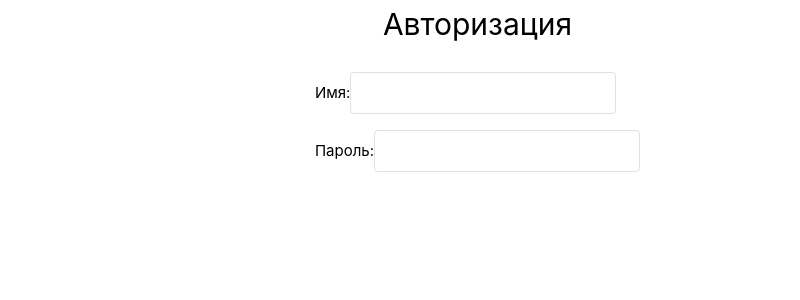
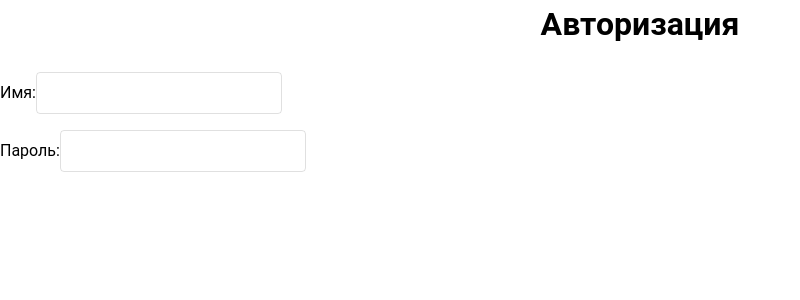
Before and after one commit to kvantorium-vlz-it/tehnostrelka-2025-team-2, a Nuxt app in the folder frontend/: page / in a window 1280 px wide. Shown: the top 300 px of the page, without its empty margins (0-800 px from the left). Built offline with nearby package versions, Linux system fonts and the light colour scheme.

Commit message:
Удалил css

```diff
--- a/frontend/assets/base.css
+++ /dev/null
@@ -1,86 +0,0 @@
-/* color palette from <https://github.com/vuejs/theme> */
-:root {
-    --vt-c-white: #ffffff;
-    --vt-c-white-soft: #f8f8f8;
-    --vt-c-white-mute: #f2f2f2;
-
-    --vt-c-black: #181818;
-    --vt-c-black-soft: #222222;
-    --vt-c-black-mute: #282828;
-
-    --vt-c-indigo: #2c3e50;
-
-    --vt-c-divider-light-1: rgba(60, 60, 60, 0.29);
-    --vt-c-divider-light-2: rgba(60, 60, 60, 0.12);
-    --vt-c-divider-dark-1: rgba(84, 84, 84, 0.65);
-    --vt-c-divider-dark-2: rgba(84, 84, 84, 0.48);
-
-    --vt-c-text-light-1: var(--vt-c-indigo);
-    --vt-c-text-light-2: rgba(60, 60, 60, 0.66);
-    --vt-c-text-dark-1: var(--vt-c-white);
-    --vt-c-text-dark-2: rgba(235, 235, 235, 0.64);
-  }
-
-  /* semantic color variables for this project */
-  :root {
-    --color-background: var(--vt-c-white);
-    --color-background-soft: var(--vt-c-white-soft);
-    --color-background-mute: var(--vt-c-white-mute);
-
-    --color-border: var(--vt-c-divider-light-2);
-    --color-border-hover: var(--vt-c-divider-light-1);
-
-    --color-heading: var(--vt-c-text-light-1);
-    --color-text: var(--vt-c-text-light-1);
-
-    --section-gap: 160px;
-  }
-
-  @media (prefers-color-scheme: dark) {
-    :root {
-      --color-background: var(--vt-c-black);
-      --color-background-soft: var(--vt-c-black-soft);
-      --color-background-mute: var(--vt-c-black-mute);
-
-      --color-border: var(--vt-c-divider-dark-2);
-      --color-border-hover: var(--vt-c-divider-dark-1);
-
-      --color-heading: var(--vt-c-text-dark-1);
-      --color-text: var(--vt-c-text-dark-2);
-    }
-  }
-
-  *,
-  *::before,
-  *::after {
-    box-sizing: border-box;
-    margin: 0;
-    font-weight: normal;
-  }
-
-  body {
-    min-height: 100vh;
-    color: var(--color-text);
-    background: var(--color-background);
-    transition:
-      color 0.5s,
-      background-color 0.5s;
-    line-height: 1.6;
-    font-family:
-      Inter,
-      -apple-system,
-      BlinkMacSystemFont,
-      'Segoe UI',
-      Roboto,
-      Oxygen,
-      Ubuntu,
-      Cantarell,
-      'Fira Sans',
-      'Droid Sans',
-      'Helvetica Neue',
-      sans-serif;
-    font-size: 15px;
-    text-rendering: optimizeLegibility;
-    -webkit-font-smoothing: antialiased;
-    -moz-osx-font-smoothing: grayscale;
-  }
--- a/frontend/assets/main.css
+++ /dev/null
@@ -1,35 +0,0 @@
-@import './base.css';
-
-#__nuxt {
-  max-width: 1280px;
-  margin: 0 auto;
-  padding: 2rem;
-  font-weight: normal;
-}
-
-a,
-.green {
-  text-decoration: none;
-  color: hsla(160, 100%, 37%, 1);
-  transition: 0.4s;
-  padding: 3px;
-}
-
-@media (hover: hover) {
-  a:hover {
-    background-color: hsla(160, 100%, 37%, 0.2);
-  }
-}
-
-@media (min-width: 1024px) {
-  body {
-    display: flex;
-    place-items: center;
-  }
-
-  #__nuxt {
-    display: grid;
-    grid-template-columns: 1fr 1fr;
-    padding: 0 2rem;
-  }
-}
--- a/frontend/nuxt.config.ts
+++ b/frontend/nuxt.config.ts
@@ -3,7 +3,6 @@
 export default defineNuxtConfig({
   compatibilityDate: '2024-11-01',
   devtools: { enabled: true },
-  css: ['@/assets/main.css'],
   build: {
     transpile: ['vuetify'],
   },
```
